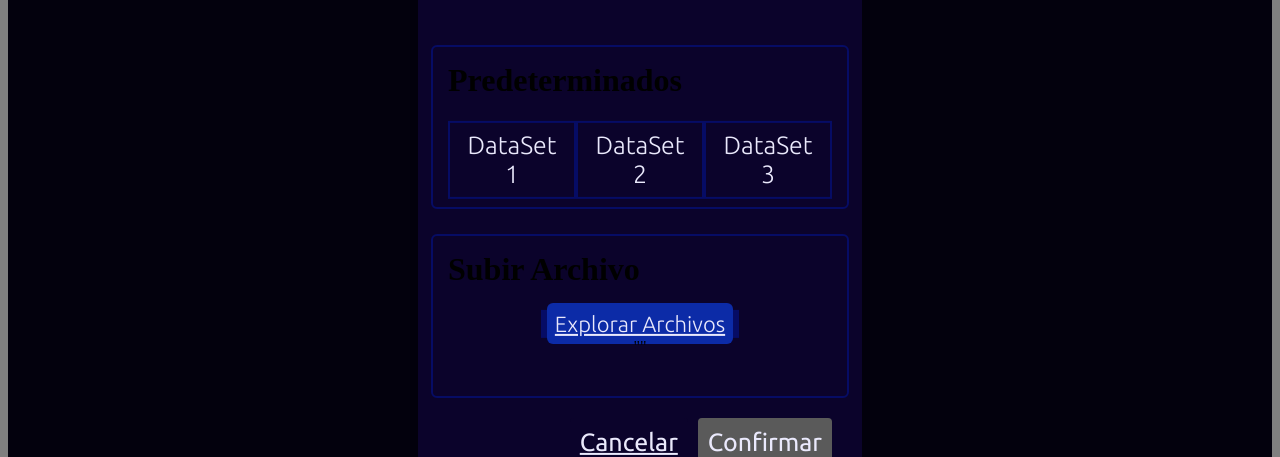
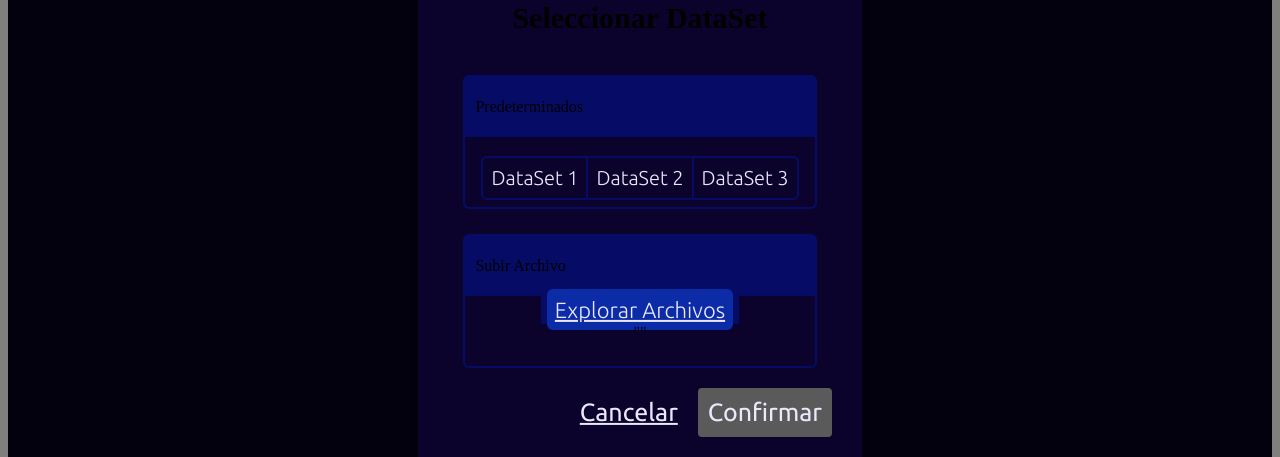
Before and after one commit to Agusschajris/BLOOM, a Next.js app in the folder bloom/: page /dashboard in a window 1280 px wide. Both pictures are taken after a click on the button "Crear Proyecto". Shown: the part 191-648 px from the top of the page. Built offline with nearby package versions, Linux system fonts and the light colour scheme; no server answers; the database is empty.

Commit message:
fix: popUp style

```diff
--- a/bloom/components/popUp.tsx
+++ b/bloom/components/popUp.tsx
@@ -10,6 +10,7 @@ interface PopupProps {
 const Popup: React.FC<PopupProps> = ({ onConfirm, onCancel }) => {
     const [selectedDataset, setSelectedDataset] = useState<number | null>(null);
     const [selectedFiles, setSelectedFiles] = useState<FileList | null>(null);
+    const [selectedButton, setSelectedButton] = useState<number | null>(null);
 
     const handleConfirm = () => {
         if (selectedFiles) {
@@ -28,30 +29,38 @@ const Popup: React.FC<PopupProps> = ({ onConfirm, onCancel }) => {
                 <div className={popupStyle.optionsWrapper}>
 
                     <div className={popupStyle.segmentPredefined}>
-                        <h1 className={popupStyle.nombre}>Predeterminados</h1>
+                        <div className={popupStyle.nombreWrap}>
+                            <p className={popupStyle.nombre}>Predeterminados</p>
+                        </div>
                         <div className={popupStyle.predeterminados}>
-                            <button className={popupStyle.btn} onClick={() => {
+                            <button className={`${popupStyle.btn} ${selectedButton === 1 ? popupStyle.clicked : ''}`} onClick={() => {
                                 setSelectedDataset(1);
                                 setSelectedFiles(null);
+                                setSelectedButton(1);
                             }}>DataSet 1</button>
-                            <button className={popupStyle.btn} onClick={() => {
+                            <button className={`${popupStyle.btn} ${selectedButton === 2 ? popupStyle.clicked : ''}`} onClick={() => {
                                 setSelectedDataset(2);
                                 setSelectedFiles(null);
+                                setSelectedButton(2);
                             }}>DataSet 2</button>
-                            <button className={popupStyle.btn} onClick={() => {
+                            <button className={`${popupStyle.btn} ${selectedButton === 3 ? popupStyle.clicked : ''}`} onClick={() => {
                                 setSelectedDataset(3);
                                 setSelectedFiles(null);
+                                setSelectedButton(3);
                             }}>DataSet 3</button>
                         </div>
                     </div>
 
                     <div className={popupStyle.segmentUpload}>
-                        <h1 className={popupStyle.nombre}>Subir Archivo</h1>
+                        <div className={popupStyle.nombreWrap}>
+                            <p className={popupStyle.nombre}>Subir Archivo</p>
+                        </div>
                         <button className={popupStyle.uploadButton}>
                             <label className={popupStyle.explorar} htmlFor="fileUpload">Explorar Archivos</label>
                             <input className={popupStyle.input} id="fileUpload" type="file" onChange={(e) => {
                                 setSelectedFiles(e.target.files);
                                 setSelectedDataset(null);
+                                setSelectedButton(null);
                             }} />
                         </button>
                         <span>{selectedFiles ? `"${selectedFiles[0].name}"` : '""'}</span>
--- a/bloom/styles/popup.module.scss
+++ b/bloom/styles/popup.module.scss
@@ -46,19 +46,28 @@
   align-items: center;
   width: 100%;
   height: 130px;
-  padding: 15px;
   background-color: #0B032B;
   border: 2px solid #060C65;
   border-radius: 6px;
 }
 
+.nombreWrap{
+  align-self: flex-start;
+  background: #060C65;
+  width: 100%;
+  margin-top: 0px;
+}
+
 .nombre{
-  margin-top: 0px;
-  align-self: flex-start;
+  font-weight: 300;
+  padding: 5px;
+  margin-left: 5px;
 }
 
 .predeterminados{
   display: flex;
+  padding: 15px;
+  margin-top: 5px;
 }
 
 .btn{
@@ -66,10 +75,29 @@
   border: 2px solid #060C65;
   font-family: "Ubuntu", sans-serif;
   color: #EAE9FC;
-  font-size: 25px;
+  font-size: 20px;
   font-weight: 300;
   cursor: pointer;
   padding: 8px;
+  margin: -1px;
+}
+
+.btn:hover{
+  background-color: #0C2BA7;
+  border-color: #0C2BA7;
+}
+
+.btn:first-of-type{
+  border-radius: 6px 0px 0px 6px;
+}
+
+.btn:last-of-type{
+  border-radius: 0px 6px 6px 0px;
+}
+
+.clicked{
+  background-color: #0C2BA7;
+  border-color: #0C2BA7;
 }
 
 .uploadButton{
```
